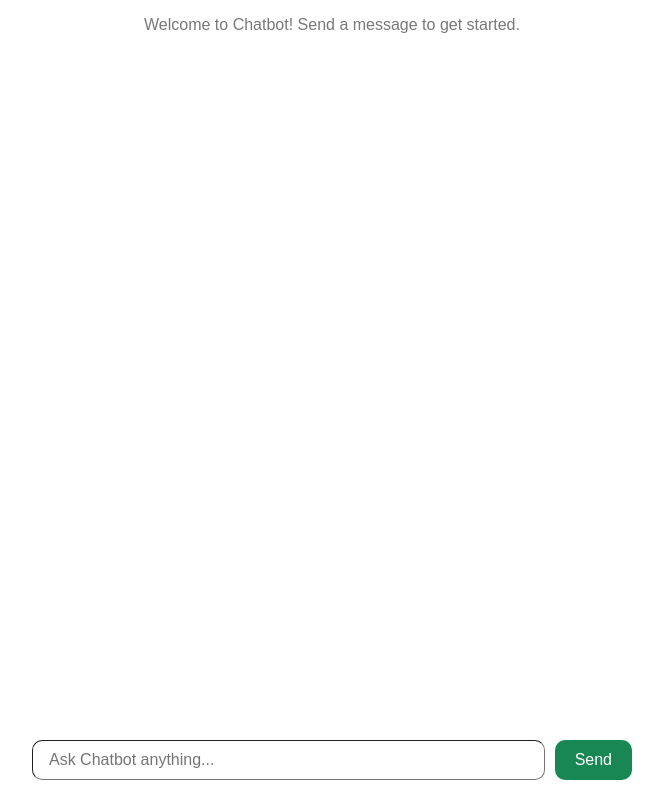
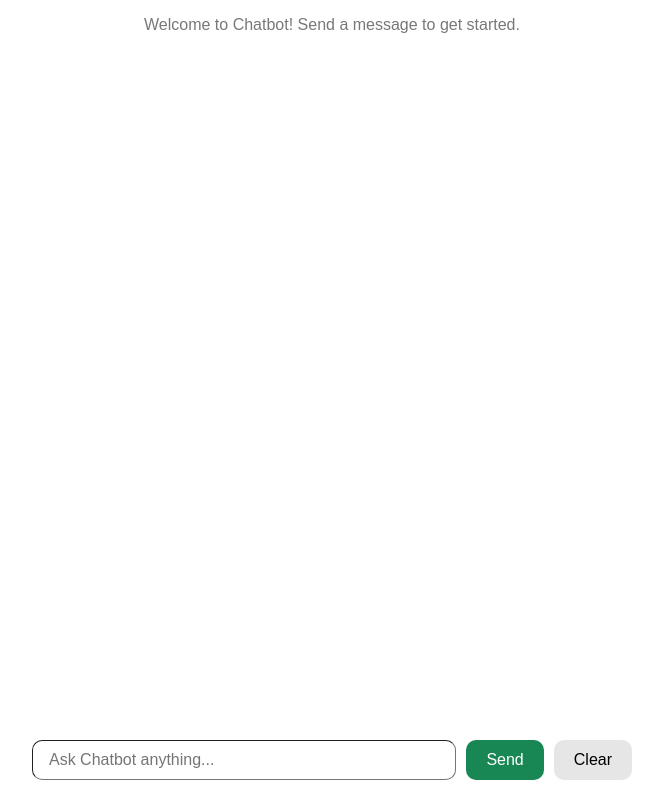
Before and after one commit to f00hy/react-chatbot, a React (Vite) app: page / in a window 1280 px wide. Shown: the whole page, without its empty margins (308-971 px from the left). Built offline with nearby package versions, Linux system fonts and the light colour scheme.

Commit message:
feat: add clear button to chat input component
it clears all chat messages and localStorage

```diff
--- a/src/components/ChatInput.css
+++ b/src/components/ChatInput.css
@@ -1,12 +1,29 @@
-.send-button {
-  background-color: #198754;
-  color: white;
+.send-button,
+.clear-button {
   padding: 10px 20px;
   margin-left: 10px;
   border: none;
   border-radius: 10px;
   font-size: 16px;
   cursor: pointer;
+}
+
+.send-button {
+  background-color: #198754;
+  color: white;
+}
+
+.clear-button {
+  background-color: #e6e6e6;
+  color: black;
+}
+
+.send-button:hover {
+  background-color: #157347;
+}
+
+.clear-button:hover {
+  background-color: #d3d3d3;
 }
 
 .chat-input {
--- a/src/components/ChatInput.jsx
+++ b/src/components/ChatInput.jsx
@@ -46,6 +46,10 @@ function ChatInput({ chatMessages, setChatMessages }) {
     ]);
   }
 
+  function clearMessages() {
+    setChatMessages([]);
+  }
+
   return (
     <div className="chat-input-container">
       <input
@@ -58,6 +62,9 @@ function ChatInput({ chatMessages, setChatMessages }) {
       <button className="send-button" onClick={sendMessage}>
         Send
       </button>
+      <button className="clear-button" onClick={clearMessages}>
+        Clear
+      </button>
     </div>
   );
 }
```
